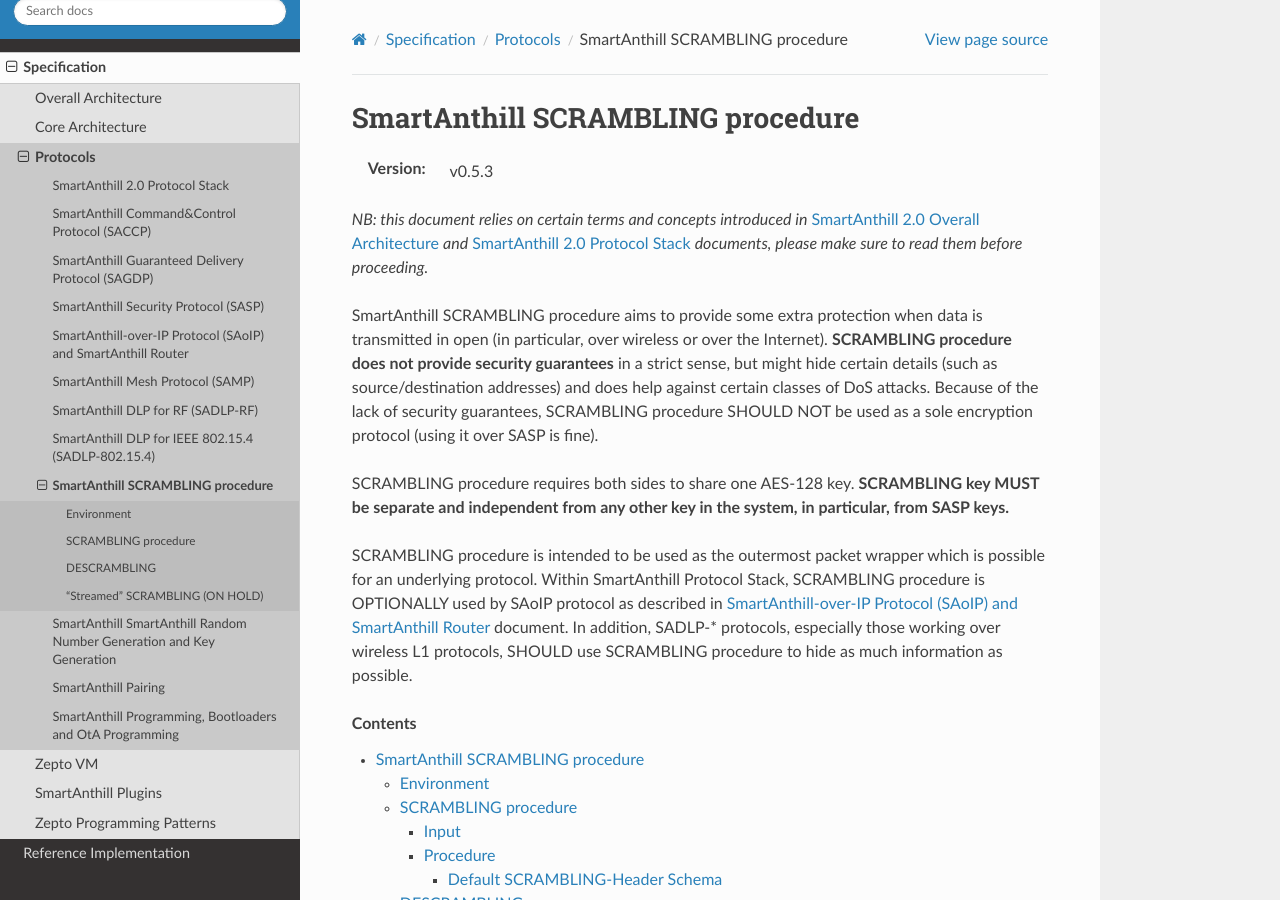
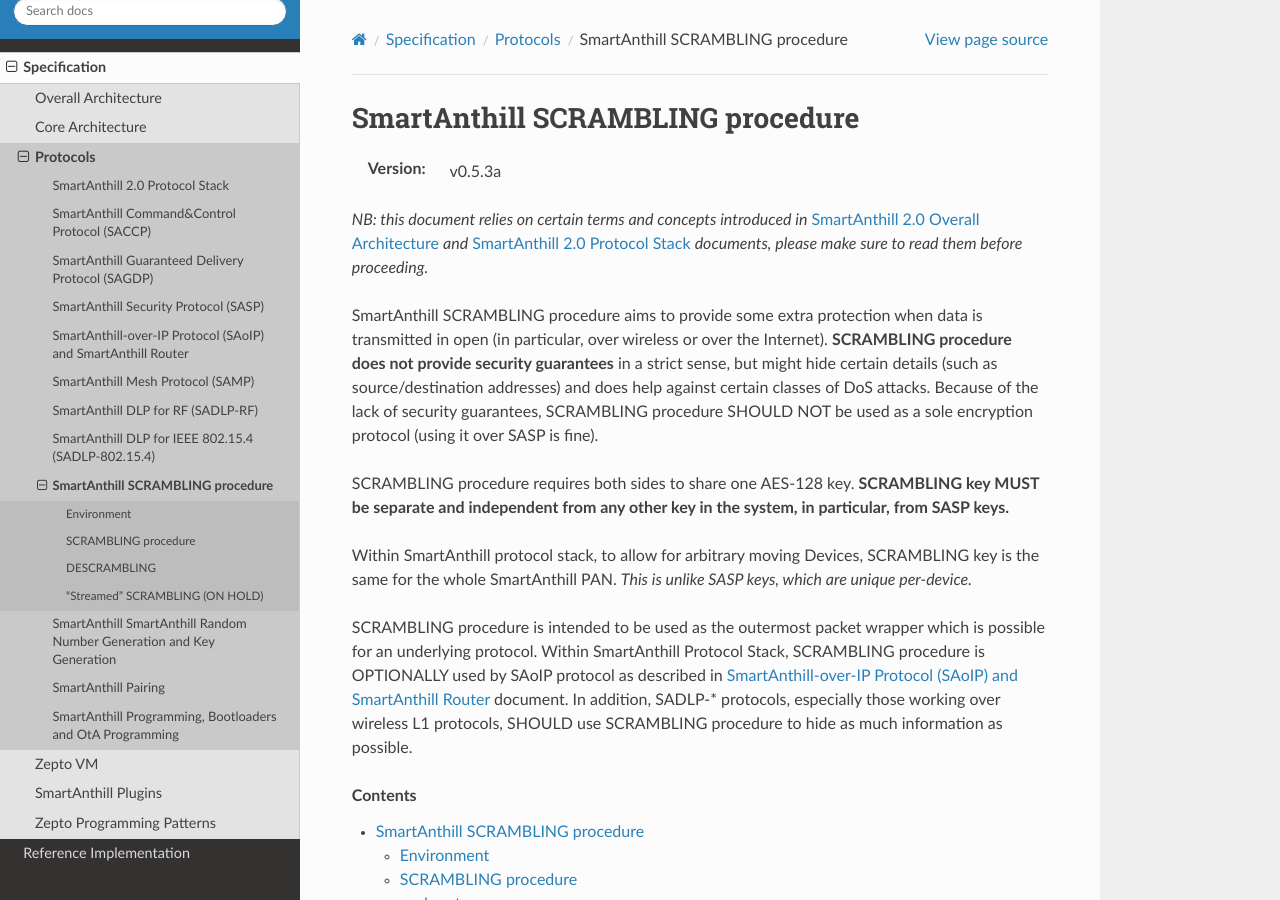
Before and after one commit to smartanthill/smartanthill2_0, a Sphinx documentation site: the page built from docs/design-documents/protocols/sascrambling.rst, in a window 1280 px wide and 900 px high. Built offline with Sphinx 7.4.7 and the Read the Docs theme 2.0.0, drawn with Linux system fonts in a browser that asks for light colours.

Commit message:
Scrambling v0.5.3a: clarification re SCRAMBLING key being shared PAN-wide, unlike SASP keys

```diff
--- a/docs/design-documents/protocols/sascrambling.rst
+++ b/docs/design-documents/protocols/sascrambling.rst
@@ -27,13 +27,15 @@
 SmartAnthill SCRAMBLING procedure
 =================================
 
-:Version:   v0.5.3
+:Version:   v0.5.3a
 
 *NB: this document relies on certain terms and concepts introduced in* :ref:`saoverarch` *and* :ref:`saprotostack` *documents, please make sure to read them before proceeding.*
 
 SmartAnthill SCRAMBLING procedure aims to provide some extra protection when data is transmitted in open (in particular, over wireless or over the Internet). **SCRAMBLING procedure does not provide security guarantees** in a strict sense, but might hide certain details (such as source/destination addresses) and does help against certain classes of DoS attacks. Because of the lack of security guarantees, SCRAMBLING procedure SHOULD NOT be used as a sole encryption protocol (using it over SASP is fine).
 
 SCRAMBLING procedure requires both sides to share one AES-128 key. **SCRAMBLING key MUST be separate and independent from any other key in the system, in particular, from SASP keys.**
+
+Within SmartAnthill protocol stack, to allow for arbitrary moving Devices, SCRAMBLING key is the same for the whole SmartAnthill PAN. *This is unlike SASP keys, which are unique per-device.*
 
 SCRAMBLING procedure is intended to be used as the outermost packet wrapper which is possible for an underlying protocol. Within SmartAnthill Protocol Stack, SCRAMBLING procedure is OPTIONALLY used by SAoIP protocol as described in :ref:`saoip` document. In addition, SADLP-\* protocols, especially those working over wireless L1 protocols, SHOULD use SCRAMBLING procedure to hide as much information as possible.
 
```
